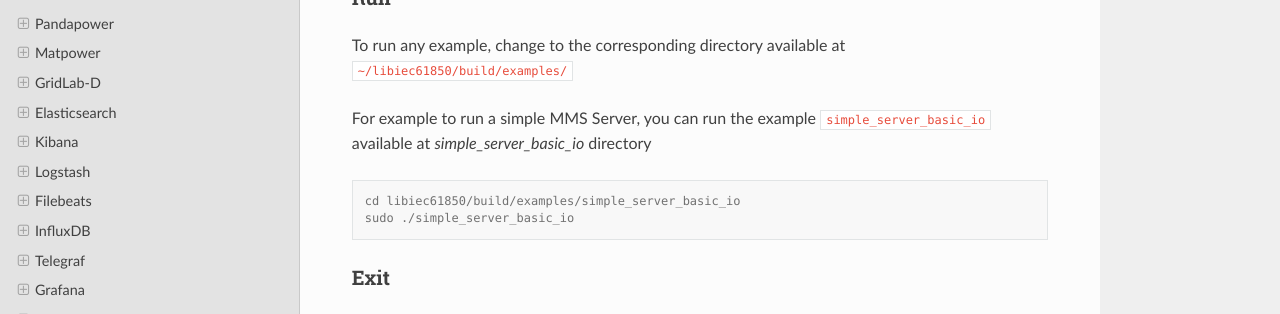
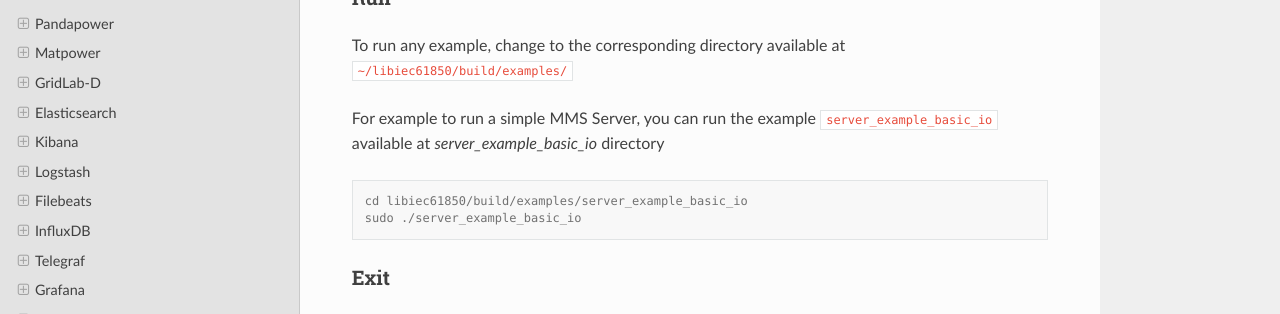
Before and after one commit to suresh-iitr/setup, a Sphinx documentation site: the page built from docs/source/raspberrypi1.rst, in a window 1280 px wide and 900 px high, scrolled down 24309 px. Shown: the part 325-639 px from the top of the window. Built offline with Sphinx 7.4.7 and the Read the Docs theme 2.0.0, drawn with Linux system fonts in a browser that asks for light colours.

Commit message:
Update raspberrypi1.rst

```diff
--- a/docs/source/raspberrypi1.rst
+++ b/docs/source/raspberrypi1.rst
@@ -1285,12 +1285,12 @@ Run
 
 To run any example, change to the corresponding directory available at ``~/libiec61850/build/examples/``
 
-For example to run a simple MMS Server, you can run the example ``simple_server_basic_io`` available at *simple_server_basic_io* directory
+For example to run a simple MMS Server, you can run the example ``server_example_basic_io`` available at *server_example_basic_io* directory
 
 .. code-block:: console
 
-   cd libiec61850/build/examples/simple_server_basic_io
-   sudo ./simple_server_basic_io
+   cd libiec61850/build/examples/server_example_basic_io
+   sudo ./server_example_basic_io
 
 ------
 Exit
```
